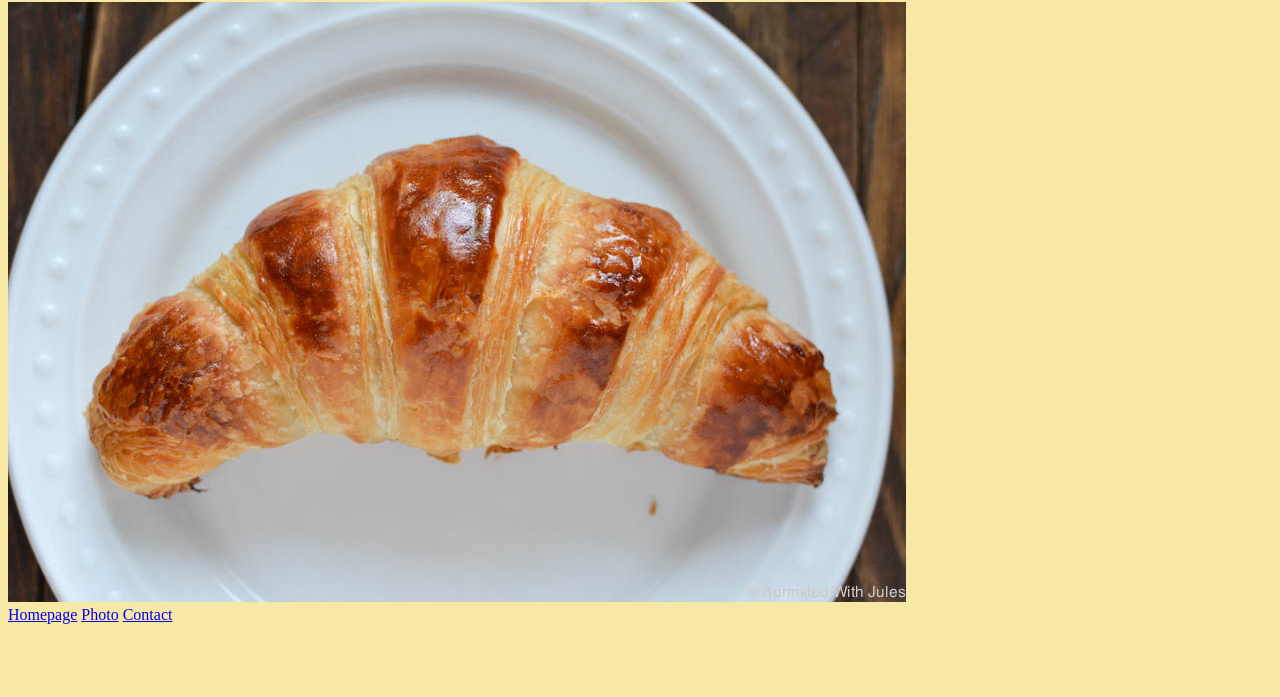
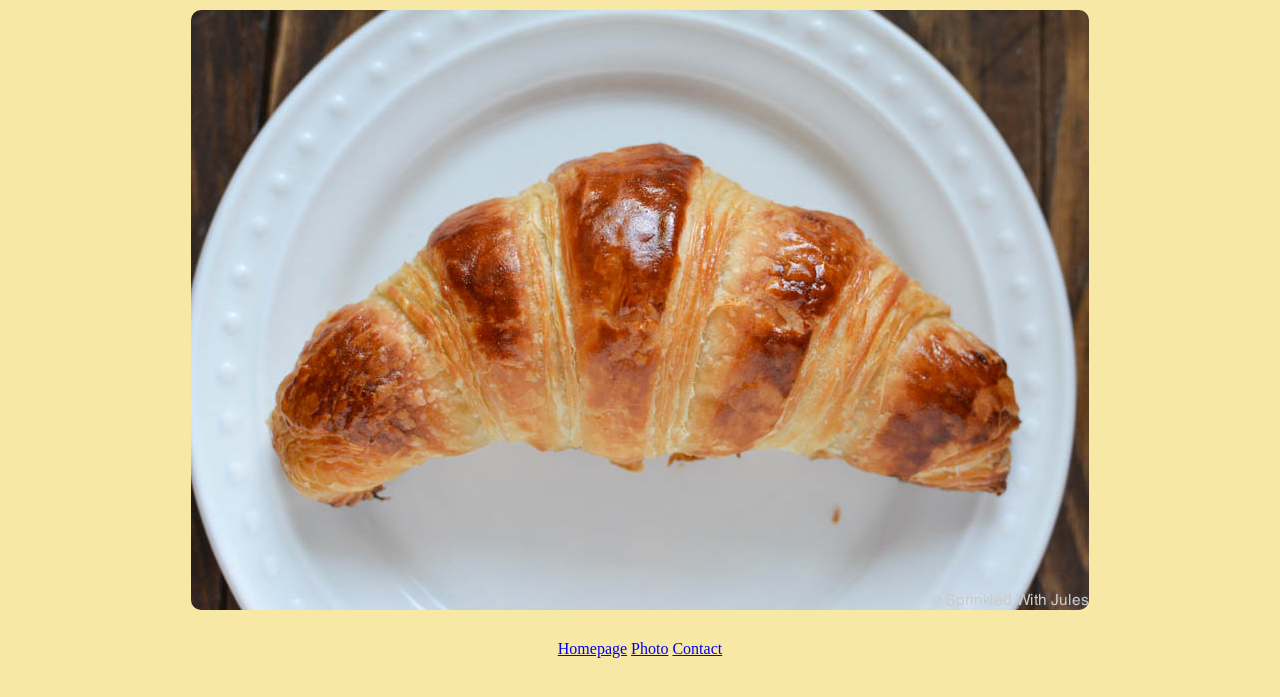
Before and after one commit to Sydney-Taylor-Monteiro/croissant, a plain HTML site: page media.html in a window 1280 px wide. Shown: the part 79-776 px from the top of the page. Drawn offline with Linux system fonts and the light colour scheme.

Commit message:
updated css

```diff
--- a/css/style.css
+++ b/css/style.css
@@ -8,3 +8,15 @@ h1,
 p {
   text-align: center;
 }
+
+img {
+  max-width: 100%;
+  border-radius: 10px;
+  display: block;
+  margin: 30px auto;
+}
+
+footer {
+  text-align: center;
+  display: block;
+}
```
